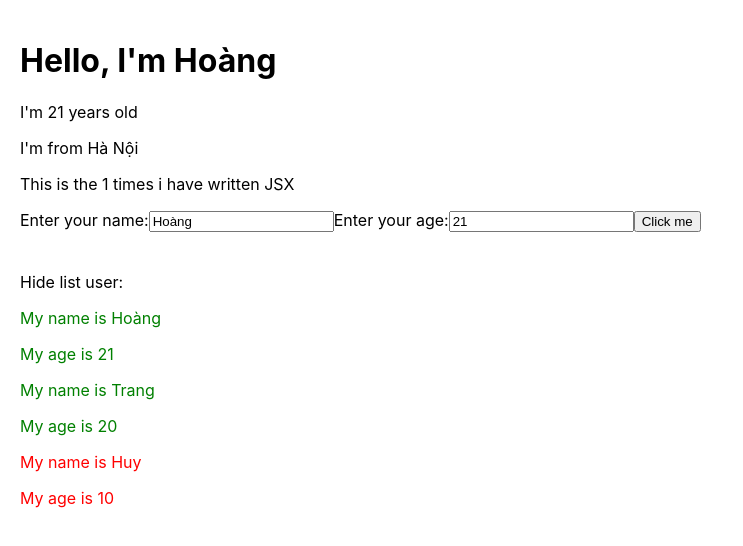
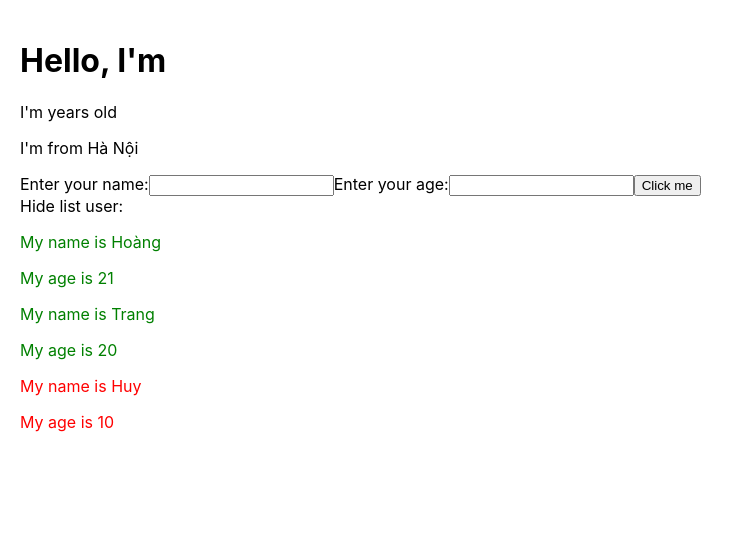
Before and after one commit to NemCaBong/react-learn, a React (Create React App) app: page / in a window 1280 px wide. Shown: the top 546 px of the page, without its empty margins (0-743 px from the left). Built offline with nearby package versions, Linux system fonts and the light colour scheme; the HTML template or start-up script is replaced by a standard one.

Commit message:
Tuong tac tu component con toi component cha

```diff
--- a/src/components/UserInfo.js
+++ b/src/components/AddUserInfo.js
@@ -1,9 +1,9 @@
 import React from "react";
 
-class UserInfo extends React.Component {
+class AddUserInfo extends React.Component {
   state = {
-    name: "Hoàng",
-    age: 21,
+    name: "",
+    age: "",
     address: "Hà Nội",
   };
 
@@ -21,6 +21,15 @@
 
   handleOnSubmit = (event) => {
     event.preventDefault();
+    // truy cập vào props truyền từ component cha
+    // mà fire handleAddNewUser
+    this.props.handleAddNewUser({
+      // thêm "-random" để tạo ra id "ngẫu nhiên
+      // không trùng với id đã có sẵn trước đó
+      id: Math.floor(Math.random() * 100 + 1) + "-random",
+      name: this.state.name,
+      age: this.state.age,
+    });
   };
 
   render() {
@@ -29,9 +38,6 @@
         <h1>Hello, I'm {this.state.name}</h1>
         <p>I'm {this.state.age} years old</p>
         <p>I'm from {this.state.address}</p>
-        <p>
-          This is the {Math.round(Math.random() * 10)} times i have written JSX
-        </p>
         <form
           onSubmit={(event) => {
             this.handleOnSubmit(event);
@@ -59,4 +65,4 @@
     );
   }
 }
-export default UserInfo;
+export default AddUserInfo;
--- a/src/components/DisplayInfo.js
+++ b/src/components/DisplayInfo.js
@@ -14,8 +14,6 @@
     return (
       <>
         <div>
-          <br />
-          <br />
           <span
             onClick={() => {
               this.handleShowHide();
--- a/src/components/MyComponent.js
+++ b/src/components/MyComponent.js
@@ -1,5 +1,5 @@
 import React from "react";
-import UserInfo from "./UserInfo";
+import AddUserInfo from "./AddUserInfo";
 import DisplayInfo from "./DisplayInfo";
 
 class MyComponent extends React.Component {
@@ -10,10 +10,17 @@
       { id: 3, name: "Huy", age: "10" },
     ],
   };
+
+  handleAddNewUser = (userObj) => {
+    this.setState({
+      listUsers: [userObj, ...this.state.listUsers],
+    });
+  };
+
   render() {
     return (
       <div>
-        <UserInfo />
+        <AddUserInfo handleAddNewUser={this.handleAddNewUser} />
         <DisplayInfo listUsers={this.state.listUsers} />
       </div>
     );
```
